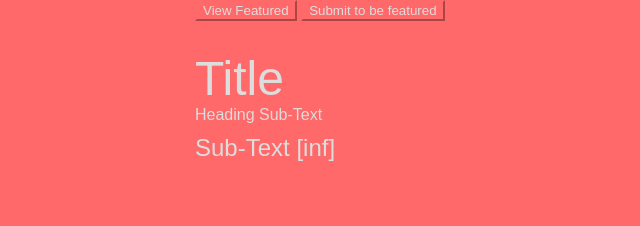
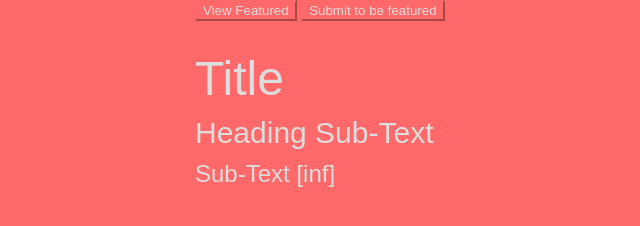
Before and after one commit to Catteleya/Text-Editor, a plain HTML site: page index.html in a window 1280 px wide. Shown: the whole page, without its empty margins (45-685 px from the left). Drawn offline with Linux system fonts and the light colour scheme.

Commit message:
Update style.css

```diff
--- a/style.css
+++ b/style.css
@@ -28,6 +28,11 @@ div:focus {
   padding-top: 30px;
 }
 
+#heading-sub-text {
+  font-size: 30px;
+  padding-top: 10px;
+}
+
 #content {
   padding-top: 10px;
   font-size: 24px;
```
